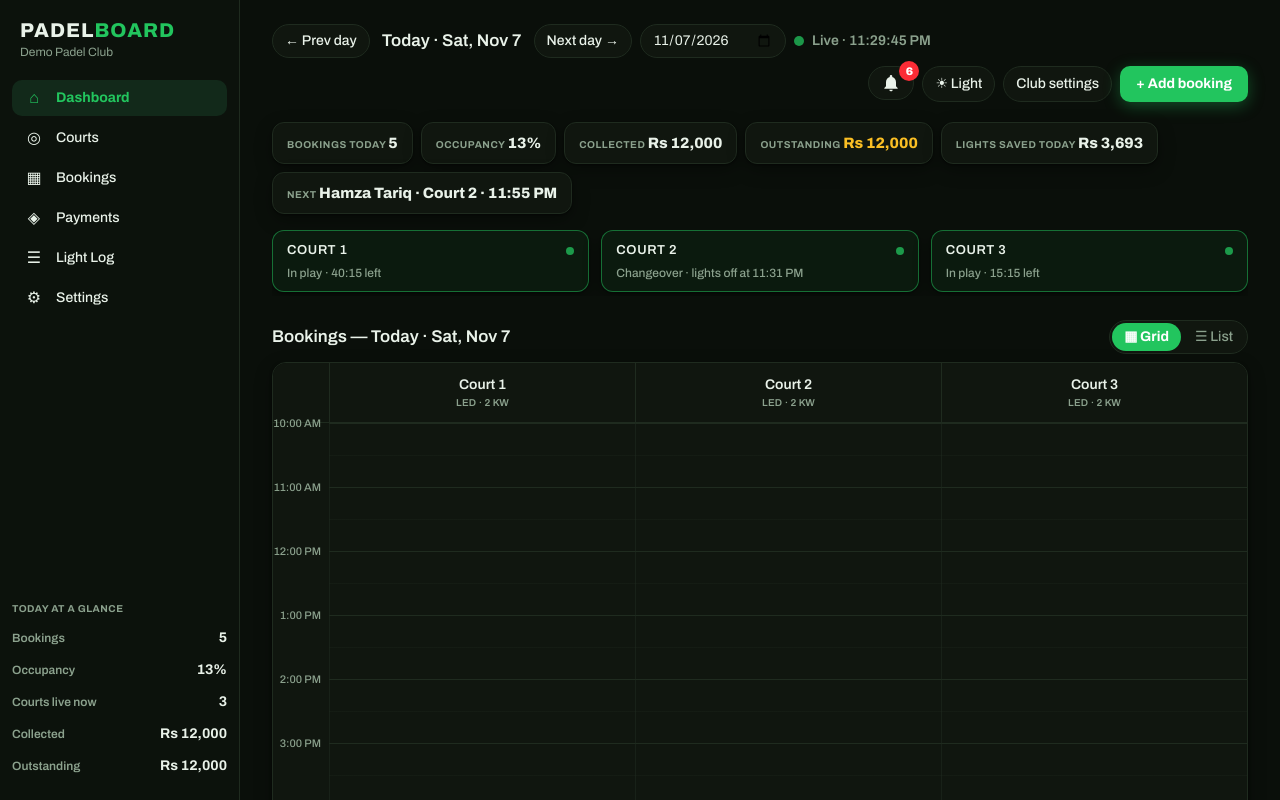
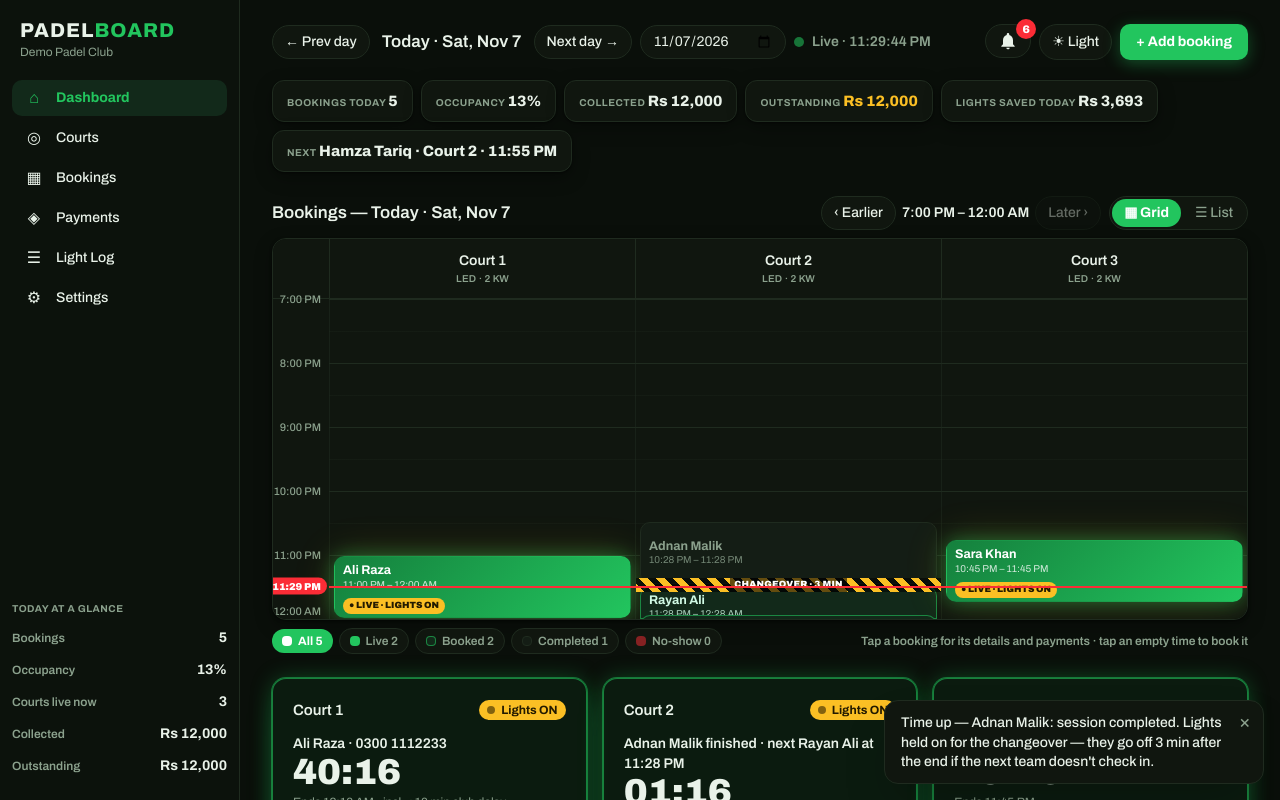
Before and after one commit to muneeb-m12/PadelBoard, a Next.js app: page / in a window 1280 px wide. Shown: the top 800 px of the page. Built offline with nearby package versions, Linux system fonts and the light colour scheme.

Commit message:
Remove court strip cards and header Club settings button; schedule grid now shows a 5-hour window with Earlier/Later pagination

```diff
--- a/src/components/Dashboard.tsx
+++ b/src/components/Dashboard.tsx
@@ -145,6 +145,9 @@ export default function Dashboard() {
   const [theme, setTheme] = useState<"dark" | "light">("dark");
   const [bookingsView, setBookingsView] = useState<"grid" | "list">("grid");
   const [gridFilter, setGridFilter] = useState<"all" | "live" | "booked" | "completed" | "no_show">("all");
+  // Schedule grid shows a 5-hour window of the day at a time (paginated);
+  // null = the default window for the selected date (see grid section).
+  const [gridWindowStart, setGridWindowStart] = useState<number | null>(null);
   const [days, setDays] = useState<Record<string, DayData>>(() => seedAll());
   const [settings, setSettings] = useState<ClubSettings>({ lightingPowerKw: 2, electricityPricePerUnit: 50, noShowWaitMinutes: 15, openingHour: 10, closingHour: 23, courtRatePerHour: DEFAULT_RATE_PER_HOUR, changeoverGraceMinutes: 3 });
   const [now, setNow] = useState(() => new Date());
@@ -232,6 +235,13 @@ export default function Dashboard() {
   useEffect(() => {
     window.localStorage.setItem("pb-bookings-view", bookingsView);
   }, [bookingsView]);
+
+  // Grid window: fall back to the new day's default window whenever the
+  // selected date changes.
+  useEffect(() => {
+    // eslint-disable-next-line react-hooks/set-state-in-effect -- reset the grid window when the day changes
+    setGridWindowStart(null);
+  }, [selectedISO]);
 
   // Toast auto-dismiss (~6s). The notice itself stays in the notification
   // panel until the panel is opened and it is marked read.
@@ -626,12 +636,7 @@ export default function Dashboard() {
     gridEndMin = Math.min(1440, Math.max(gridEndMin, Math.ceil((latest + 60) / 30) * 30));
   }
   if (gridEndMin - gridStartMin < 180) gridEndMin = Math.min(1440, gridStartMin + 180);
-  const gridHeightPx = (gridEndMin - gridStartMin) * GRID_PX_PER_MIN;
-  const gridHourMarks: number[] = [];
-  for (let t = Math.ceil(gridStartMin / 60) * 60; t < gridEndMin; t += 60) gridHourMarks.push(t);
-  if (gridHourMarks[gridHourMarks.length - 1] !== gridEndMin) gridHourMarks.push(gridEndMin);
   const nowMinToday = now.getHours() * 60 + now.getMinutes();
-  const showNowLine = isToday && nowMinToday >= gridStartMin && nowMinToday <= gridEndMin;
   // Block styling reuses the same derivations as the list/court cards:
   // live = checked in and inside the booked window; pending = checked in
   // early, lights still off until the booked start.
@@ -650,6 +655,29 @@ export default function Dashboard() {
   // (pending blocks count as Booked — they are upcoming bookings).
   const gridFilterCounts: Record<"all" | "live" | "booked" | "completed" | "no_show", number> = { all: gridBookings.length, live: 0, booked: 0, completed: 0, no_show: 0 };
   for (const b of gridBookings) gridFilterCounts[gridBlockState(b).kind] += 1;
+
+  // ---- Grid 5-hour window + pagination ----
+  // The grid renders a 300-minute window of the full range at a time;
+  // blocks are clipped to the window (see the grid render below). Default
+  // window: for today, the current hour floored; for any other day, the
+  // range start. When the full range fits in 300 minutes the whole range
+  // shows and pagination is disabled.
+  const GRID_WINDOW_MINUTES = 300;
+  const gridPaginates = gridEndMin - gridStartMin > GRID_WINDOW_MINUTES;
+  const maxGridWindowStart = Math.max(gridStartMin, gridEndMin - GRID_WINDOW_MINUTES);
+  const defaultGridWindowStart = isToday
+    ? Math.max(gridStartMin, Math.min(Math.floor(nowMinToday / 60) * 60, maxGridWindowStart))
+    : gridStartMin;
+  const winStartMin = Math.max(gridStartMin, Math.min(gridWindowStart ?? defaultGridWindowStart, maxGridWindowStart));
+  const winEndMin = Math.min(winStartMin + GRID_WINDOW_MINUTES, gridEndMin);
+  const gridHeightPx = (winEndMin - winStartMin) * GRID_PX_PER_MIN;
+  const gridHourMarks: number[] = [];
+  for (let t = Math.ceil(winStartMin / 60) * 60; t < winEndMin; t += 60) gridHourMarks.push(t);
+  if (gridHourMarks[gridHourMarks.length - 1] !== winEndMin) gridHourMarks.push(winEndMin);
+  const showNowLine = isToday && nowMinToday >= winStartMin && nowMinToday <= winEndMin;
+  const showGridNowButton = gridPaginates && isToday && (nowMinToday < winStartMin || nowMinToday >= winEndMin);
+  const stepGridWindow = (delta: number) =>
+    setGridWindowStart(Math.max(gridStartMin, Math.min(winStartMin + delta, maxGridWindowStart)));
 
   const hours = Array.from({ length: settings.closingHour - settings.openingHour }, (_, i) => settings.openingHour + i);
   const durationValid = Math.floor(form.durationMinutes) >= 1 && Math.floor(form.durationMinutes) <= 1440;
@@ -803,7 +831,6 @@ export default function Dashboard() {
             )}
           </div>
           <button onClick={() => setTheme((t) => (t === "dark" ? "light" : "dark"))} className={btnCls} title="Switch theme">{theme === "dark" ? "☀ Light" : "☾ Dark"}</button>
-          <button onClick={() => setShowSettings((s) => !s)} className={btnCls}>Club settings</button>
           <button onClick={() => openForm()} className="accent-shadow rounded-[10px] bg-pb-accent px-4 py-2 text-sm font-bold text-white">+ Add booking</button>
         </div>
       </header>
@@ -829,49 +856,24 @@ export default function Dashboard() {
         </div>
       </section>
 
-      {/* Court strip — tap a court to jump to its control card */}
-      <section className="mt-4 flex gap-3 overflow-x-auto pb-1" aria-label="Courts at a glance">
-        {courts.map((court) => {
-          const active = isToday ? liveSessionForCourt(court.id, now) : undefined;
-          const on = isToday && lightsOnFor(court, now);
-          const nowMin = now.getHours() * 60 + now.getMinutes();
-          const nextForCourt = [...bookings]
-            .filter((b) => b.courtId === court.id && b.status === "booked" && (!isToday || b.startMinutes > nowMin))
-            .sort((a, b) => a.startMinutes - b.startMinutes)[0];
-          const pending = active !== undefined && bookingStart(active) > now;
-          const changeover = isToday && !court.manualOverride ? changeoverForCourt(court.id, now) : undefined;
-          const status = pending
-            ? `Checked in · lights on at ${formatMinutesOfDay(active.startMinutes)}`
-            : active
-              ? `In play · ${countdown(active.lightsOffAt, now)} left`
-              : changeover
-                ? `Changeover · lights off at ${changeover.until.toLocaleTimeString([], { hour: "numeric", minute: "2-digit" })}`
-                : on
-                  ? "Lights on · manual override"
-                  : nextForCourt
-                    ? `Free · next ${formatMinutesOfDay(nextForCourt.startMinutes)}`
-                    : "Free";
-          return (
-            <button key={court.id} onClick={() => { setFocusedCourtId(court.id); scrollToId(`court-card-${court.id}`); }}
-              className={`panel-shadow min-w-[176px] flex-1 rounded-xl border px-3.5 py-2.5 text-left ${on ? "border-pb-accent/50 bg-pb-accent/[0.06]" : "border-pb-border bg-pb-surface"} hover:bg-pb-surface2`}>
-              <span className="flex items-center justify-between gap-2">
-                <span className="text-[13px] font-semibold uppercase tracking-wider">{court.name}</span>
-                <span className={`inline-block h-2 w-2 shrink-0 rounded-full ${on ? "pulse-dot bg-pb-accent" : "bg-pb-dim/40"}`} />
-              </span>
-              <span className="mt-1 block text-xs font-medium text-pb-dim">{status}</span>
-            </button>
-          );
-        })}
-      </section>
-
       {/* Bookings — Doc §4: court × time schedule grid by default, list one tap away */}
       <section id="bookings" className="mt-6 scroll-mt-4">
         <div className="mb-2 flex flex-wrap items-center gap-2">
           <h2 className="text-[17px] font-semibold">Bookings — {dateLabel}</h2>
-          <span className="ml-auto flex gap-0.5 rounded-full border border-pb-border bg-pb-surface p-0.5" role="group" aria-label="Bookings view">
-            <button onClick={() => setBookingsView("grid")} aria-pressed={bookingsView === "grid"} className={bookingsView === "grid" ? "rounded-full bg-pb-accent px-3 py-1 text-sm font-bold text-white" : "rounded-full px-3 py-1 text-sm font-medium text-pb-dim hover:bg-pb-surface2"}>▦ Grid</button>
-            <button onClick={() => setBookingsView("list")} aria-pressed={bookingsView === "list"} className={bookingsView === "list" ? "rounded-full bg-pb-accent px-3 py-1 text-sm font-bold text-white" : "rounded-full px-3 py-1 text-sm font-medium text-pb-dim hover:bg-pb-surface2"}>☰ List</button>
-          </span>
+          <div className="ml-auto flex flex-wrap items-center gap-2">
+            {bookingsView === "grid" && gridPaginates && (
+              <span className="flex items-center gap-1.5" role="group" aria-label="Grid time window">
+                <button onClick={() => stepGridWindow(-GRID_WINDOW_MINUTES)} disabled={winStartMin <= gridStartMin} className={`${btnCls} disabled:cursor-not-allowed disabled:opacity-40`}>‹ Earlier</button>
+                <span className="text-sm font-semibold tabular-nums">{formatMinutesOfDay(winStartMin)} – {formatMinutesOfDay(winEndMin)}</span>
+                <button onClick={() => stepGridWindow(GRID_WINDOW_MINUTES)} disabled={winStartMin >= maxGridWindowStart} className={`${btnCls} disabled:cursor-not-allowed disabled:opacity-40`}>Later ›</button>
+                {showGridNowButton && <button onClick={() => setGridWindowStart(defaultGridWindowStart)} className={btnCls}>Now</button>}
+              </span>
+            )}
+            <span className="flex gap-0.5 rounded-full border border-pb-border bg-pb-surface p-0.5" role="group" aria-label="Bookings view">
+              <button onClick={() => setBookingsView("grid")} aria-pressed={bookingsView === "grid"} className={bookingsView === "grid" ? "rounded-full bg-pb-accent px-3 py-1 text-sm font-bold text-white" : "rounded-full px-3 py-1 text-sm font-medium text-pb-dim hover:bg-pb-surface2"}>▦ Grid</button>
+              <button onClick={() => setBookingsView("list")} aria-pressed={bookingsView === "list"} className={bookingsView === "list" ? "rounded-full bg-pb-accent px-3 py-1 text-sm font-bold text-white" : "rounded-full px-3 py-1 text-sm font-medium text-pb-dim hover:bg-pb-surface2"}>☰ List</button>
+            </span>
+          </div>
         </div>
         {bookingsView === "grid" ? (
           <>
@@ -891,10 +893,10 @@ export default function Dashboard() {
                 <div className="relative flex" style={{ height: gridHeightPx }}>
                   <div className="relative shrink-0" style={{ width: 56 }}>
                     {gridHourMarks.map((t) => (
-                      <span key={t} className="absolute right-2 whitespace-nowrap text-[11px] font-medium text-pb-dim" style={{ top: (t - gridStartMin) * GRID_PX_PER_MIN, transform: t === gridEndMin ? "translateY(-100%)" : "translateY(-50%)" }}>{formatMinutesOfDay(t)}</span>
+                      <span key={t} className="absolute right-2 whitespace-nowrap text-[11px] font-medium text-pb-dim" style={{ top: (t - winStartMin) * GRID_PX_PER_MIN, transform: t === winEndMin ? "translateY(-100%)" : "translateY(-50%)" }}>{formatMinutesOfDay(t)}</span>
                     ))}
                     {showNowLine && (
-                      <span className="absolute right-0.5 z-30 whitespace-nowrap rounded-full bg-red-500 px-1.5 py-px text-[10px] font-black text-white" style={{ top: (nowMinToday - gridStartMin) * GRID_PX_PER_MIN, transform: "translateY(-50%)" }}>{now.toLocaleTimeString([], { hour: "numeric", minute: "2-digit" })}</span>
+                      <span className="absolute right-0.5 z-30 whitespace-nowrap rounded-full bg-red-500 px-1.5 py-px text-[10px] font-black text-white" style={{ top: (nowMinToday - winStartMin) * GRID_PX_PER_MIN, transform: "translateY(-50%)" }}>{now.toLocaleTimeString([], { hour: "numeric", minute: "2-digit" })}</span>
                     )}
                   </div>
                   <div className="relative flex flex-1" style={{ backgroundImage: "linear-gradient(to bottom, var(--border) 1px, transparent 1px), linear-gradient(to bottom, color-mix(in srgb, var(--border) 30%, transparent) 1px, transparent 1px)", backgroundSize: `100% ${60 * GRID_PX_PER_MIN}px, 100% ${30 * GRID_PX_PER_MIN}px` }}>
@@ -905,18 +907,27 @@ export default function Dashboard() {
                         <div key={c.id} title="Tap an empty time to create a booking for it" className="relative flex-1 border-l border-pb-border/60"
                           onClick={(e) => {
                             const rect = e.currentTarget.getBoundingClientRect();
-                            const mins = gridStartMin + Math.floor(((e.clientY - rect.top) / GRID_PX_PER_MIN) / 30) * 30;
-                            openForm(c.id, Math.max(gridStartMin, Math.min(mins, gridEndMin - 30)), selectedISO);
+                            const mins = winStartMin + Math.floor(((e.clientY - rect.top) / GRID_PX_PER_MIN) / 30) * 30;
+                            openForm(c.id, Math.max(winStartMin, Math.min(mins, winEndMin - 30)), selectedISO);
                           }}>
                           {gridBookings.filter((b) => b.courtId === c.id).map((b) => {
                             const st = gridBlockState(b);
                             if (gridFilter !== "all" && st.kind !== gridFilter) return null;
-                            const height = Math.max(20, b.durationMinutes * GRID_PX_PER_MIN - 2);
+                            // Blocks are clipped to the visible window: only
+                            // the part inside [winStartMin, winEndMin) renders,
+                            // with a flat edge where the booking runs past it.
+                            const clipStart = Math.max(b.startMinutes, winStartMin);
+                            const clipEnd = Math.min(b.startMinutes + b.durationMinutes, winEndMin);
+                            if (clipEnd <= clipStart) return null;
+                            const clippedTop = b.startMinutes < winStartMin;
+                            const clippedBottom = b.startMinutes + b.durationMinutes > winEndMin;
+                            const top = (clipStart - winStartMin) * GRID_PX_PER_MIN + (clippedTop ? 0 : 1);
+                            const height = Math.max(20, (clipEnd - clipStart) * GRID_PX_PER_MIN - (clippedTop ? 0 : 1) - (clippedBottom ? 0 : 1));
                             return (
                               <button key={b.id} onClick={(e) => { e.stopPropagation(); handleGridBlockClick(b); }}
                                 title={`${b.customerName} · ${formatMinutesOfDay(b.startMinutes)}–${formatMinutesOfDay(b.startMinutes + b.durationMinutes)} — tap for details and payments`}
-                                className={`absolute inset-x-1 z-10 overflow-hidden rounded-[10px] border px-2 py-1.5 text-left ${st.cls}`}
-                                style={{ top: (b.startMinutes - gridStartMin) * GRID_PX_PER_MIN + 1, height }}>
+                                className={`absolute inset-x-1 z-10 overflow-hidden rounded-[10px] border px-2 py-1.5 text-left ${st.cls}${clippedTop ? " rounded-t-none" : ""}${clippedBottom ? " rounded-b-none" : ""}`}
+                                style={{ top, height }}>
                                 <span className="block truncate text-[12.5px] font-bold leading-tight">{b.customerName}</span>
                                 <span className="block truncate text-[10px] leading-tight opacity-80">{formatMinutesOfDay(b.startMinutes)} – {formatMinutesOfDay(b.startMinutes + b.durationMinutes)}{st.note ? ` · ${st.note}` : ""}</span>
                                 {st.live && height >= 46 && <span className="mt-0.5 inline-block rounded-full bg-pb-amber px-1.5 py-px text-[9px] font-black text-pb-amber-ink">● LIVE · LIGHTS ON</span>}
@@ -925,17 +936,17 @@ export default function Dashboard() {
                               </button>
                             );
                           })}
-                          {co && (
+                          {co && coEndMin > winStartMin && coEndMin < winEndMin && (
                             <div onClick={(e) => e.stopPropagation()} title={`Changeover — lights held for ${co.next.customerName}`}
                               className="absolute inset-x-0 z-20 flex items-center justify-center"
-                              style={{ top: (coEndMin - gridStartMin) * GRID_PX_PER_MIN - 7, height: 14, backgroundImage: "repeating-linear-gradient(45deg, var(--amber) 0 6px, rgba(0,0,0,0.55) 6px 12px)" }}>
+                              style={{ top: Math.max(0, Math.min((coEndMin - winStartMin) * GRID_PX_PER_MIN - 7, gridHeightPx - 14)), height: 14, backgroundImage: "repeating-linear-gradient(45deg, var(--amber) 0 6px, rgba(0,0,0,0.55) 6px 12px)" }}>
                               <span className="whitespace-nowrap bg-black/60 px-1 text-[9px] font-black uppercase tracking-wide text-white">Changeover · {settings.changeoverGraceMinutes} min</span>
                             </div>
                           )}
                         </div>
                       );
                     })}
-                    {showNowLine && <div className="pointer-events-none absolute inset-x-0 z-30 border-t-2 border-red-500" style={{ top: (nowMinToday - gridStartMin) * GRID_PX_PER_MIN }} />}
+                    {showNowLine && <div className="pointer-events-none absolute inset-x-0 z-30 border-t-2 border-red-500" style={{ top: (nowMinToday - winStartMin) * GRID_PX_PER_MIN }} />}
                   </div>
                 </div>
               </div>
```
